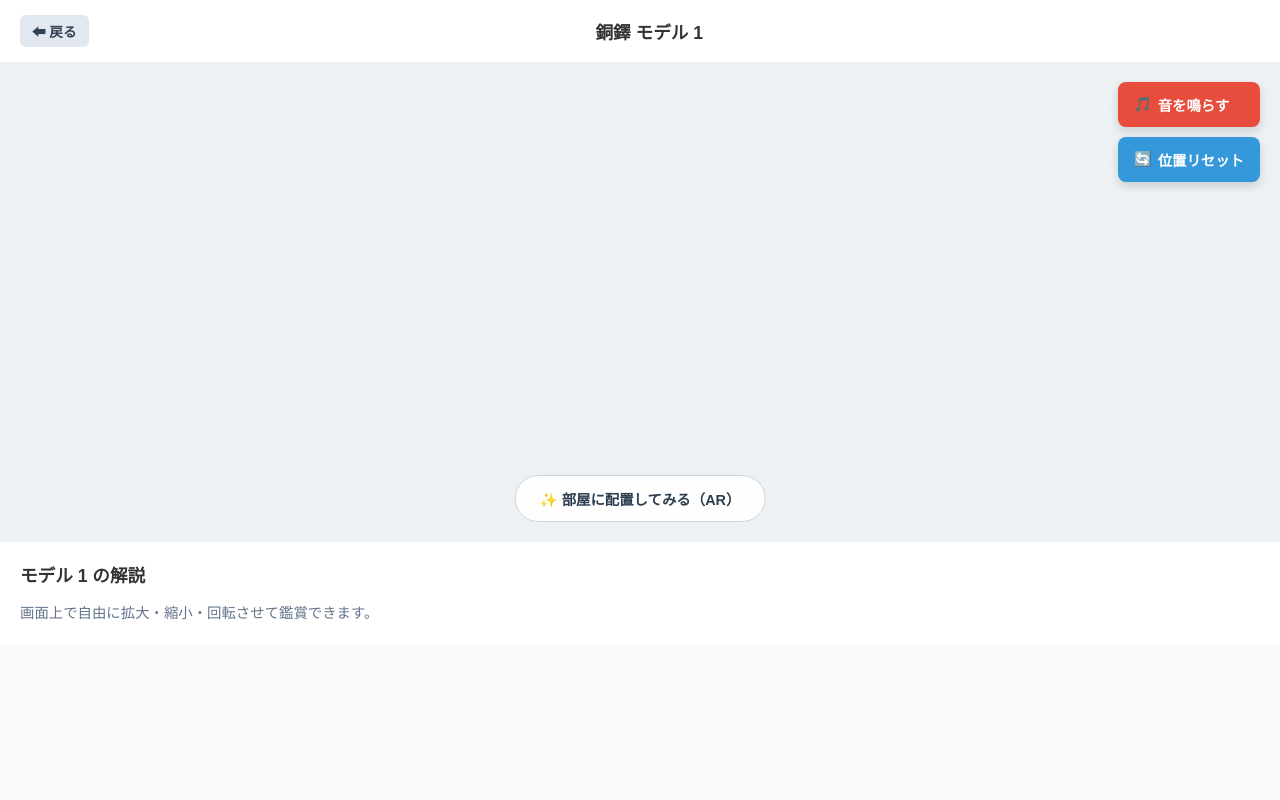
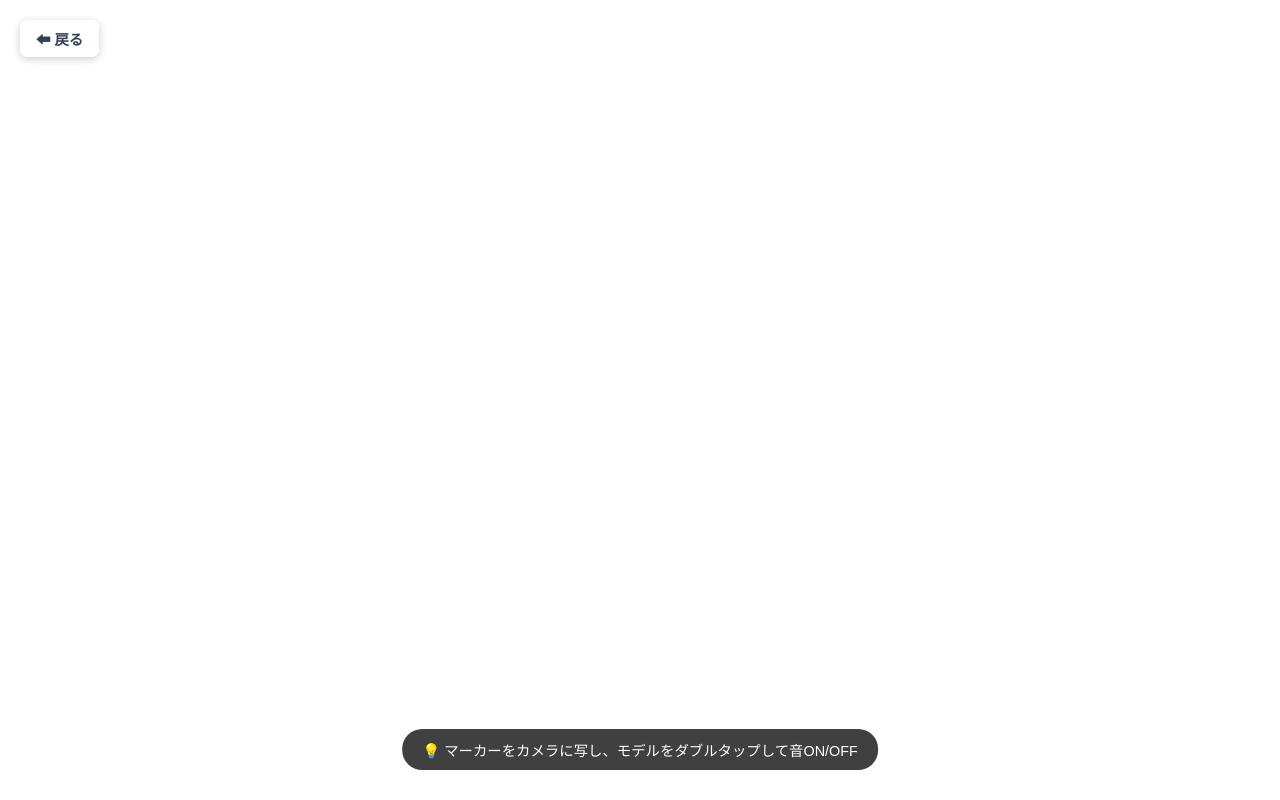
Before and after one commit to OU42823/doki, a Flask app: page /model1 in a window 1280 px wide. Run offline with Flask 3, Linux system fonts and the light colour scheme; some libraries are stand-ins or nearby versions.

Commit message:
46回目のコミット

```diff
--- a/templates/doutaku1.html
+++ b/templates/doutaku1.html
@@ -3,109 +3,84 @@
 <head>
     <meta charset="UTF-8">
     <meta name="viewport" content="width=device-width, initial-scale=1.0">
-    <title>銅鐸 モデル 1</title>
-    <script type="module" src="https://ajax.googleapis.com/ajax/libs/model-viewer/3.4.0/model-viewer.min.js"></script>
+    <title>銅鐸 マーカーAR - モデル1</title>
+    <!-- A-Frame と MindAR の読み込み -->
+    <script src="https://aframe.io/releases/1.4.0/aframe.min.js"></script>
+    <script src="https://cdn.jsdelivr.net/npm/mind-ar@1.2.5/dist/mindar-image-aframe.prod.js"></script>
     <style>
-        body { margin: 0; font-family: sans-serif; background-color: #f8f9fa; color: #333; }
-        header { padding: 15px 20px; text-align: center; background: #fff; box-shadow: 0 2px 8px rgba(0,0,0,0.05); display: flex; justify-content: space-between; align-items: center; }
-        h1 { margin: 0; font-size: 1.1rem; flex: 1; text-align: center; }
-
+        body { margin: 0; overflow: hidden; font-family: sans-serif; }
         .back-link {
-            text-decoration: none; background: #e2e8f0; color: #334155; padding: 6px 12px;
-            border-radius: 6px; font-size: 0.85rem; font-weight: bold;
+            position: absolute; top: 20px; left: 20px; z-index: 1000;
+            text-decoration: none; background: rgba(255, 255, 255, 0.9); color: #334155;
+            padding: 8px 16px; border-radius: 8px; font-size: 0.9rem; font-weight: bold;
+            box-shadow: 0 2px 8px rgba(0,0,0,0.2);
         }
-
-        .viewer-container { position: relative; width: 100%; height: 60vh; background: #eef1f3; }
-        model-viewer { width: 100%; height: 100%; }
-
-        .side-menu { position: absolute; top: 20px; right: 20px; z-index: 10; display: flex; flex-direction: column; gap: 10px; }
-
-        .menu-btn {
-            background-color: #e74c3c; color: white; border: none; border-radius: 8px;
-            padding: 12px 16px; font-size: 0.9rem; font-weight: bold; cursor: pointer;
-            box-shadow: 0 4px 10px rgba(0,0,0,0.15); display: flex; align-items: center; gap: 6px;
+        .hint {
+            position: absolute; bottom: 30px; left: 50%; transform: translateX(-50%); z-index: 1000;
+            background: rgba(0, 0, 0, 0.75); color: white; padding: 10px 20px;
+            border-radius: 20px; font-size: 0.9rem; pointer-events: none; text-align: center;
         }
-        .menu-btn.playing { background-color: #34495e; }
-        .reset-btn { background-color: #3498db; }
-
-        #ar-button {
-            background-color: rgba(255, 255, 255, 0.95); color: #2c3e50; border: 1px solid #cbd5e1;
-            border-radius: 30px; padding: 12px 24px; font-size: 0.9rem; font-weight: bold;
-            position: absolute; bottom: 20px; left: 50%; transform: translateX(-50%); cursor: pointer;
-        }
-
-        .info-panel { padding: 20px; background: white; }
-        .info-panel h2 { margin-top: 0; font-size: 1.1rem; }
-        .info-panel p { margin: 0; font-size: 0.9rem; color: #64748b; line-height: 1.6; }
     </style>
 </head>
 <body>
-
-    <header>
-        <a href="{{ url_for('index') }}" class="back-link">⬅ 戻る</a>
-        <h1>銅鐸 モデル 1</h1>
-        <div style="width: 50px;"></div>
-    </header>
+    <a href="{{ url_for('index') }}" class="back-link">⬅ 戻る</a>
+    <div id="hint" class="hint">💡 マーカーをカメラに写し、モデルをダブルタップして音ON/OFF</div>
 
     <audio id="doutaku-sound" src="{{ url_for('static', filename='doutakuoto.mp3') }}" loop></audio>
 
-    <div class="viewer-container">
-        <!-- 💡 ズーム範囲拡張（自由な拡大縮小対応）＆クロスプラットフォーム対応 -->
-        <model-viewer
-            id="viewer"
-            src="{{ url_for('static', filename='doutaku.glb') }}"
-            ios-src="{{ url_for('static', filename='doutaku.usdz') }}"
-            ar ar-modes="webxr quick-look" ar-placement="floor"
-            ar-scale="auto"
-            camera-controls interaction-prompt="none"
-            field-of-view="30deg"
-            min-field-of-view="10deg"
-            max-field-of-view="120deg"
-            interpolation-decay="10"
-            orbit-sensitivity="1.8"
-            touch-action="pan-y"
-            shadow-intensity="1">
+    <!-- MindAR システムの定義 (target.mind を指定) -->
+    <a-scene mindar-image="imageTargetSrc: {{ url_for('static', filename='target.mind') }};" color-space="sRGB" renderer="colorManagement: true, physicallyCorrectLights: true" vr-mode-ui="enabled: false" device-orientation-permission-ui="enabled: false">
+        <a-assets>
+            <a-asset-item id="model" src="{{ url_for('static', filename='doutaku1.glb') }}"></a-asset-item>
+        </a-assets>
 
-            <button slot="ar-button" id="ar-button">✨ 部屋に配置してみる（AR）</button>
-        </model-viewer>
+        <a-camera position="0 0 0" look-controls="enabled: false"></a-camera>
 
-        <div class="side-menu">
-            <button id="play-btn" class="menu-btn" onclick="toggleAudio()">
-                <span>🎵</span> <span id="btn-text">音を鳴らす</span>
-            </button>
-            <button class="menu-btn reset-btn" onclick="resetModel()">
-                <span>🔄</span> 位置リセット
-            </button>
-        </div>
-    </div>
-
-    <div class="info-panel">
-        <h2>モデル 1 の解説</h2>
-        <p>画面上で自由に拡大・縮小・回転させて鑑賞できます。</p>
-    </div>
+        <!-- マーカー（index: 0）を認識したときに表示するターゲット -->
+        <a-entity mindar-image-target="targetIndex: 0">
+            <!-- 3Dモデル (位置・回転・大きさ調整、およびダブルタップ判定用クラス) -->
+            <a-gltf-model
+                id="doutaku-model"
+                src="#model"
+                position="0 0 0"
+                rotation="0 0 0"
+                scale="0.5 0.5 0.5"
+                class="clickable">
+            </a-gltf-model>
+        </a-entity>
+    </a-scene>
 
     <script>
         const audio = document.getElementById('doutaku-sound');
-        const btn = document.getElementById('play-btn');
-        const btnText = document.getElementById('btn-text');
-        const viewer = document.getElementById('viewer');
+        const hint = document.getElementById('hint');
+        const modelEl = document.getElementById('doutaku-model');
+
+        // タップ/クリックの間隔を測ってダブルタップを検出
+        let lastTapTime = 0;
+        modelEl.addEventListener('click', () => {
+            const currentTime = new Date().getTime();
+            const tapLength = currentTime - lastTapTime;
+
+            if (tapLength < 300 && tapLength > 0) {
+                toggleAudio();
+            }
+            lastTapTime = currentTime;
+        });
 
         function toggleAudio() {
             if (audio.paused) {
                 audio.play().catch(err => console.log("再生エラー:", err));
-                btnText.innerText = "音を止める";
-                btn.classList.add('playing');
+                hint.innerText = "🎵 音声を再生中...";
+                hint.style.background = "rgba(231, 76, 60, 0.85)";
             } else {
                 audio.pause();
-                btnText.innerText = "音を鳴らす";
-                btn.classList.remove('playing');
+                hint.innerText = "🔇 音声を停止しました";
+                hint.style.background = "rgba(52, 73, 94, 0.85)";
             }
-        }
-
-        function resetModel() {
-            viewer.cameraOrbit = 'auto auto auto';
-            viewer.fieldOfView = '30deg';
-            viewer.jumpCameraToGoal();
+            setTimeout(() => {
+                hint.innerText = "💡 マーカーをカメラに写し、モデルをダブルタップして音ON/OFF";
+                hint.style.background = "rgba(0, 0, 0, 0.75)";
+            }, 2000);
         }
     </script>
 </body>
```
Also changed, not shown: templates/doutaku.html (+8 -26 lines), templates/doutaku2.html (+51 -81 lines), 1 other file.
